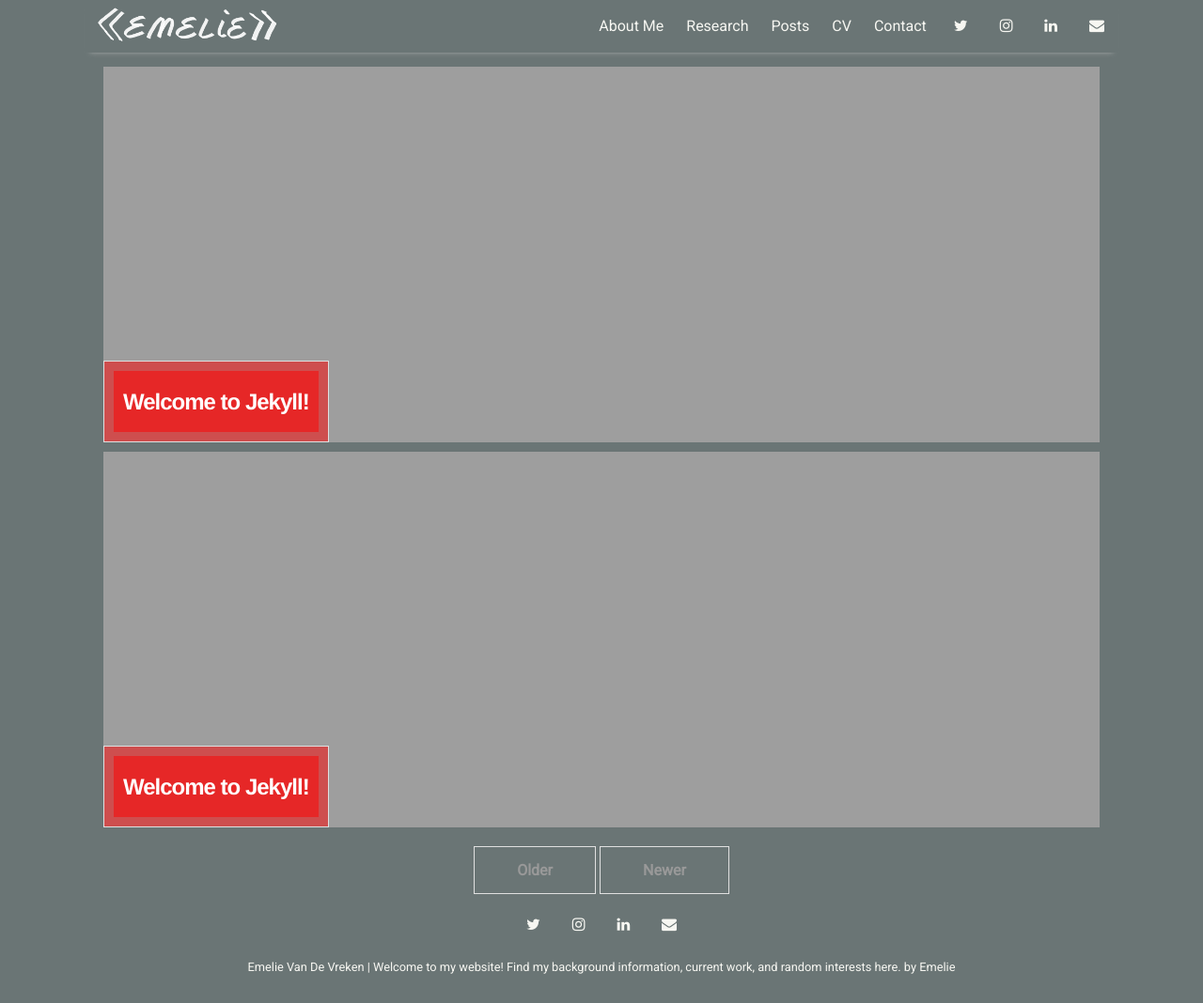
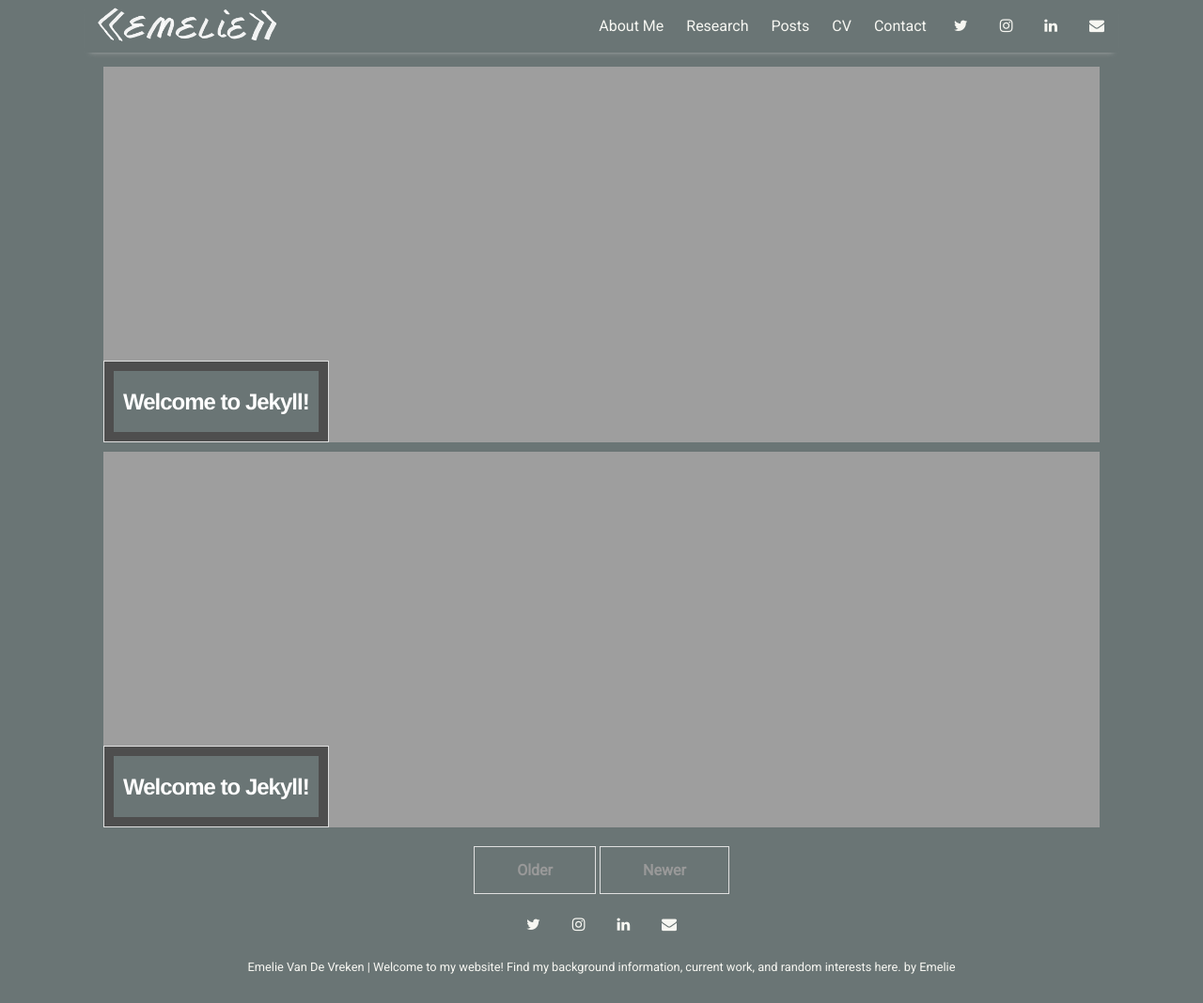
Before and after one commit to evdv/evdv.github.io, a Jekyll site: the page built from index.html, in a window 1280 px wide and 1068 px high. Shown: the whole window at 94% size. Built offline with Jekyll 4.4.1, drawn with Linux system fonts in a browser that asks for light colours; nearby versions of some CDN libraries; the list of posts is cut into pages by our own code.

Commit message:
Still looking for transparency

```diff
--- a/_sass/_home.scss
+++ b/_sass/_home.scss
@@ -11,7 +11,7 @@
   margin: 0;
   padding: 10px;
   position: absolute;
-  background-color: rgba(255, 0, 0, 0.5);
+  background-color: rgba(0, 0, 0, 0.5);
   border: 1px solid #e0e0e0;
 }
 .featured-post h2 span {
@@ -20,13 +20,11 @@
   font: bold 24px/45px Helvetica, Sans-Serif;
   letter-spacing: -1px;
   /*background: rgb(0, 0, 0);*/ /* fallback color */
-  background-color: rgba(255, 0, 0, 0.5);
   padding: 10px;
 }
 .featured-post span a {
-  background-color: rgba(255, 0, 0, 0.5);
+  background-color: rgba(0, 0, 0, 0.5);
   /*color: #6a7575; */
-  border: 1px solid #e0e0e0;
 }
 .featured-post h1 {
   margin: 10px;
```
